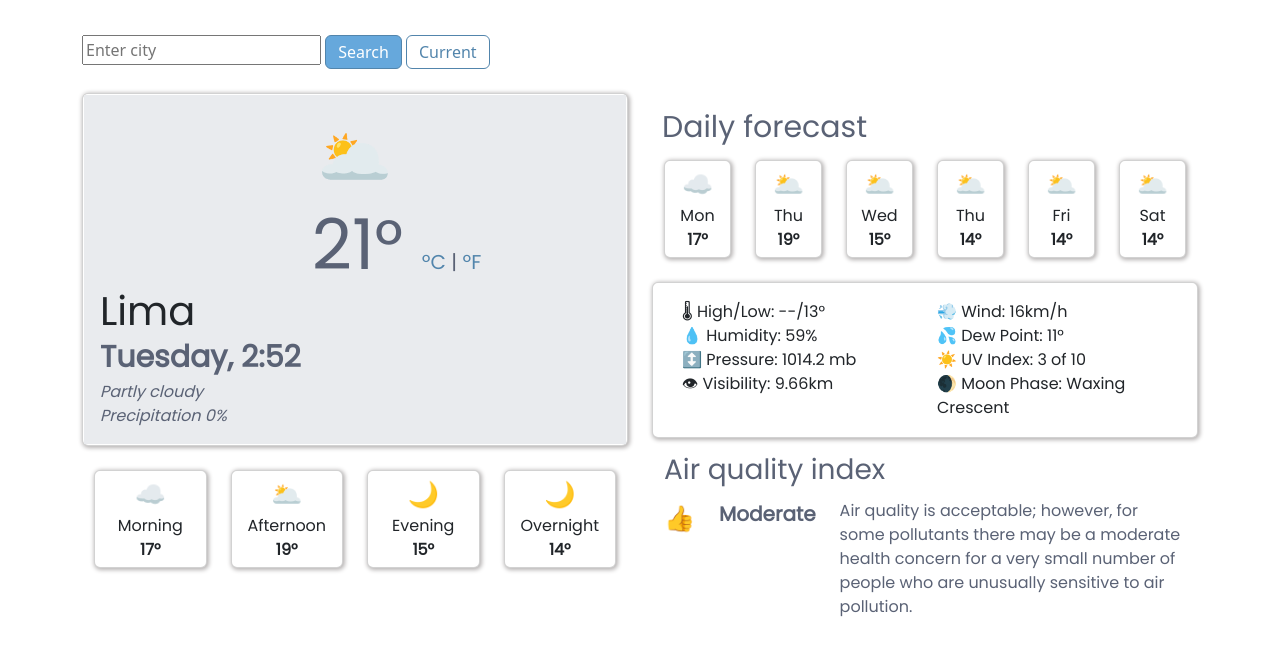
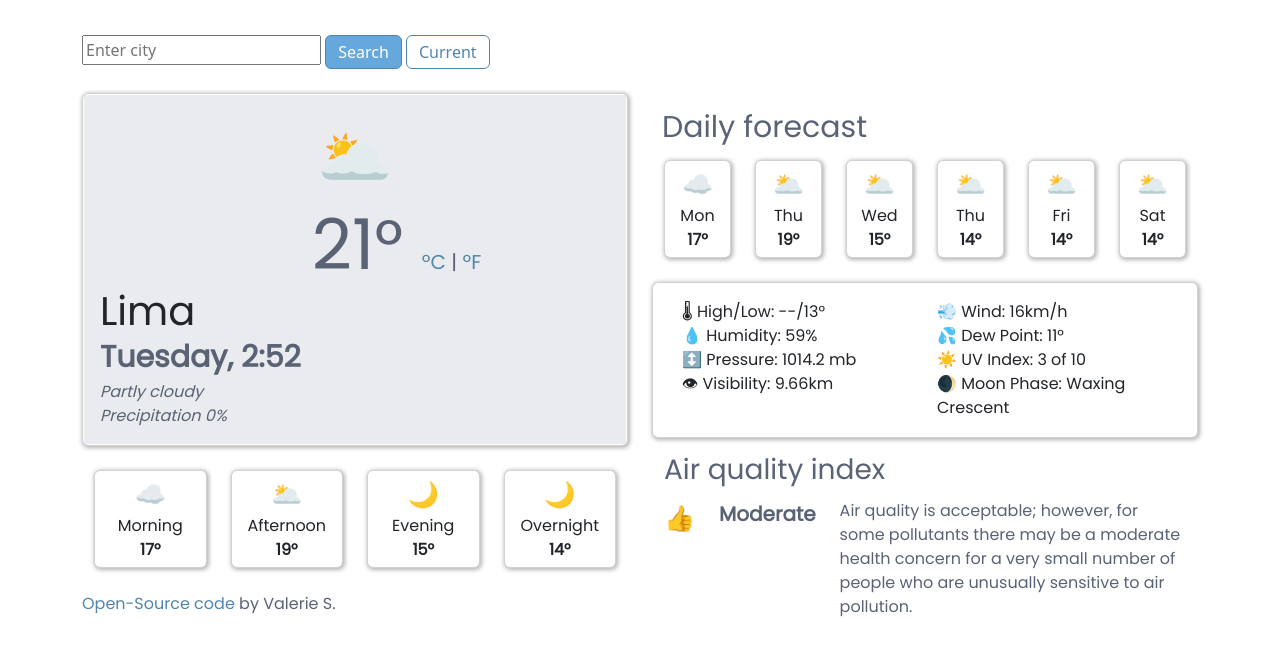
Before and after one commit to valeriesvz/weather-app-project, a website built with Parcel: page index.html in a window 1280 px wide. Built offline with nearby package versions, Linux system fonts and the light colour scheme.

Commit message:
added link for the source code

```diff
--- a/index.html
+++ b/index.html
@@ -95,6 +95,9 @@
                         </div>
                     </div>
                 </div>
+                <br />
+                <div class="footer"> <a href="https://github.com/valeriesvz/weather-app-project" class="link-source-code"> Open-Source code </a> by Valerie S.
+                </div>
             </div>
             <div class="col">
                 <div class="container">
@@ -186,6 +189,7 @@
                             </div>
                         </div>
                     </div>
+
                 </div>
                 <div class="col">
                     <div class="container">
--- a/src/styles.css
+++ b/src/styles.css
@@ -119,3 +119,12 @@ ul {
     font-family: "Poppins";
     font-weight: bold;
 }
+.footer {
+    font-family: "Poppins";
+    text-decoration: none;
+    color: #5a6275;
+}
+.link-source-code {
+    text-decoration: none;
+    color: #5285ac;
+}
```
